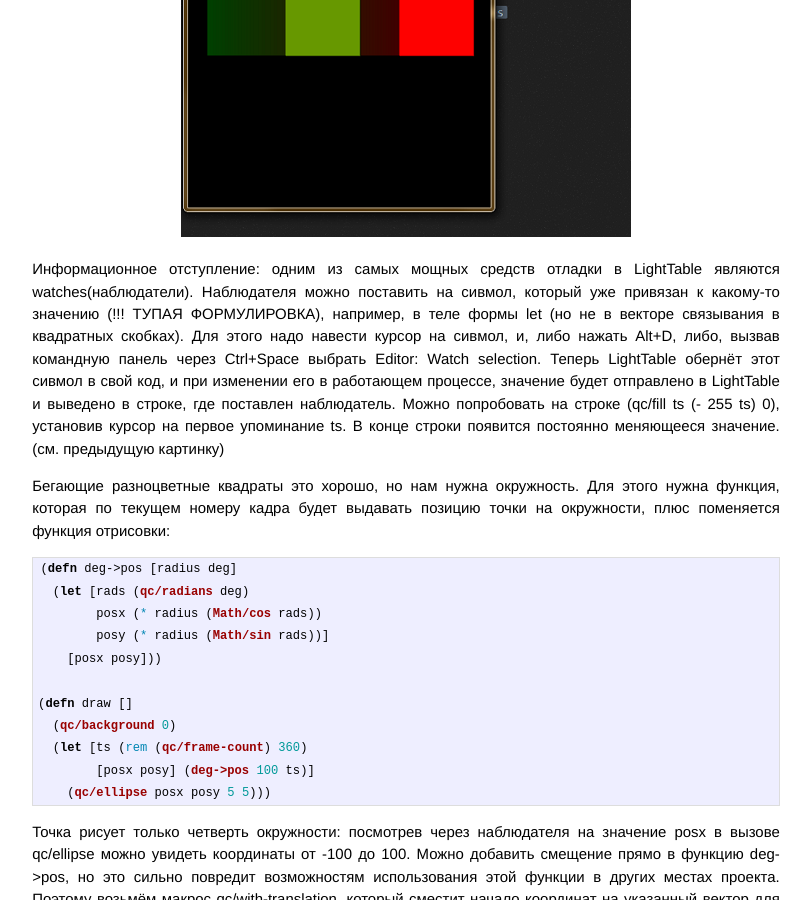
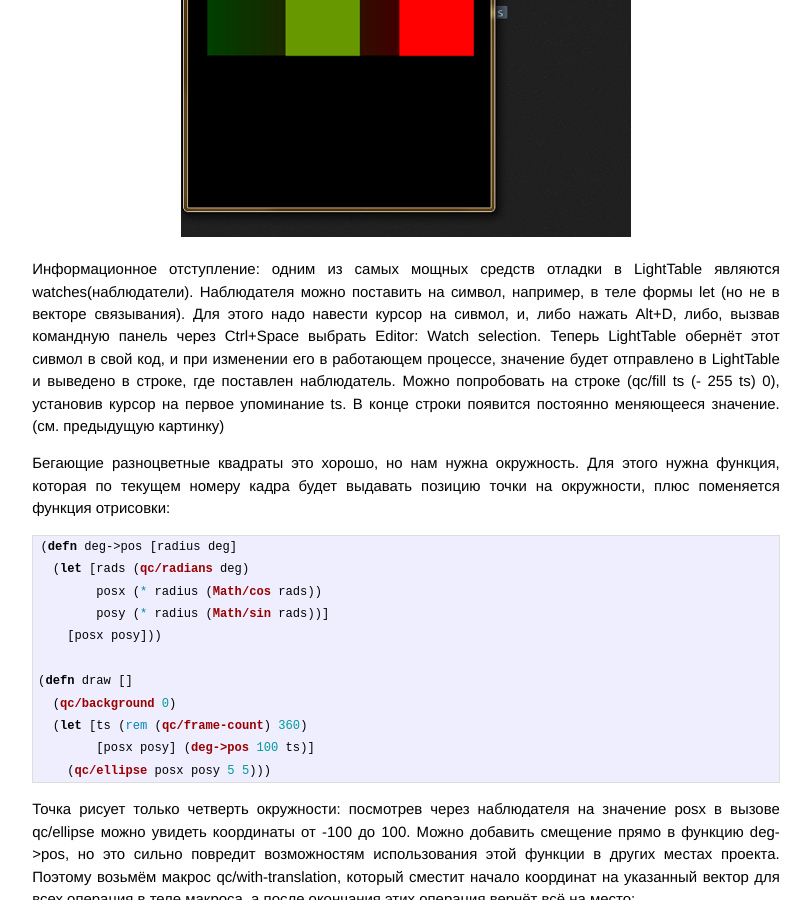
Before and after one commit to glorphindale/glorphindale.github.io, a Jekyll site: the page built from _posts/2014-06-29-quil-math.markdown, in a window 1280 px wide and 900 px high, scrolled down 2737 px. Shown: the whole window, without its empty margins (234-1045 px from the left). Built offline with Jekyll 4.4.1, drawn with Linux system fonts in a browser that asks for light colours; Markdown is read by kramdown in place of the engine named in the settings; some of the changed text lies outside the part shown.

Commit message:
Improve post on circles.

```diff
--- a/_posts/2014-06-29-quil-math.markdown
+++ b/_posts/2014-06-29-quil-math.markdown
@@ -48,7 +48,7 @@
 {% endhighlight %}
 и отправим её в REPL, нажав Ctrl+Shift с курсором на одной из строк этой функции. Получим на экране ещё и квадрат. Теперь мы можем, без рекомпиляции и перезапуска, простым изменением содержимого функции экспериментировать с решением нашей задачи.
 
-Наша задача теперь &mdash; нарисовать бегающую по кругу точку. Для этого содержимое функции setup мы поменяем на
+Наша задача теперь &mdash; нарисовать бегающую по кругу точку. Для этого содержимое функции setup мы поменяем на:
 {% highlight clojure %}
 (defn setup []
   (qc/smooth)
@@ -71,7 +71,7 @@
 Теперь у нас есть бегающий разноцветный квадрат. Если цвета всё ещё мало &mdash; можно удалить строку qc/background. Почему так происходит? Вызов qc/background заполняет весь кадр указанным цветом. Если этого вызова нет, Quil рисует новый кадр поверх старого.
 <center><img src="/images/quil-math/3-colors.png" alt="Colors"></center>
 
-Информационное отступление: одним из самых мощных средств отладки в LightTable являются watches(наблюдатели). Наблюдателя можно поставить на сивмол, который уже привязан к какому-то значению (!!! ТУПАЯ ФОРМУЛИРОВКА), например, в теле формы let (но не в векторе связывания в квадратных скобках). Для этого надо навести курсор на сивмол, и, либо нажать Alt+D, либо, вызвав командную панель через Ctrl+Space выбрать Editor: Watch selection.
+Информационное отступление: одним из самых мощных средств отладки в LightTable являются watches(наблюдатели). Наблюдателя можно поставить на символ, например, в теле формы let (но не в векторе связывания). Для этого надо навести курсор на сивмол, и, либо нажать Alt+D, либо, вызвав командную панель через Ctrl+Space выбрать Editor: Watch selection.
 Теперь LightTable обернёт этот сивмол в свой код, и при изменении его в работающем процессе, значение будет отправлено в LightTable и выведено в строке, где поставлен наблюдатель. Можно попробовать на строке (qc/fill ts (- 255 ts) 0), установив курсор на первое упоминание ts. В конце строки появится постоянно меняющееся значение. (см. предыдущую картинку)
 
 Бегающие разноцветные квадраты это хорошо, но нам нужна окружность. Для этого нужна функция, которая по текущем номеру кадра будет выдавать позицию точки на окружности, плюс поменяется функция отрисовки:
@@ -104,6 +104,7 @@
     (qc/with-translation [(/ (qc/width) 2) (/ (qc/height) 2)]
       (qc/ellipse posx posy 5 5))))
 {% endhighlight %}
+
 Ctrl+Enter, и теперь по экрану точка выписывает окружность, а благодаря тому, что мы не вызываем в draw очистку экрана через qc/background, через некоторое время будет видна вся окружность.
 <center><img src="/images/quil-math/4-circle.png" alt="Circle"></center>
 
```
Also changed, not shown: other parts of _posts/2014-06-29-quil-math.markdown (+7 -4 lines), images/quil-math/7-all-big.png, images/quil-math/8-others.png.
